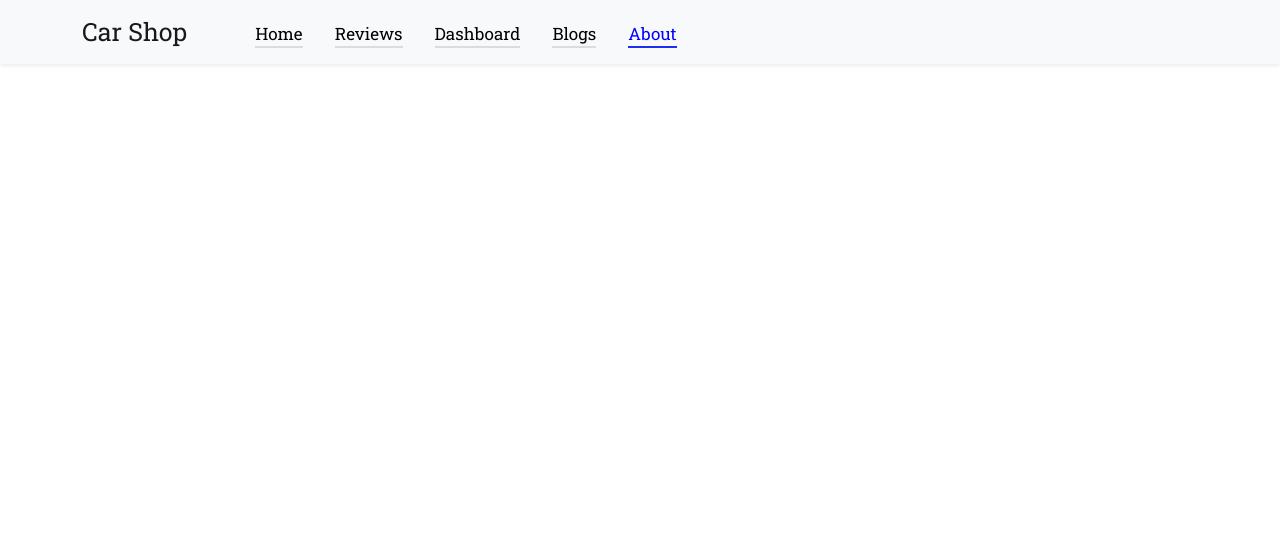
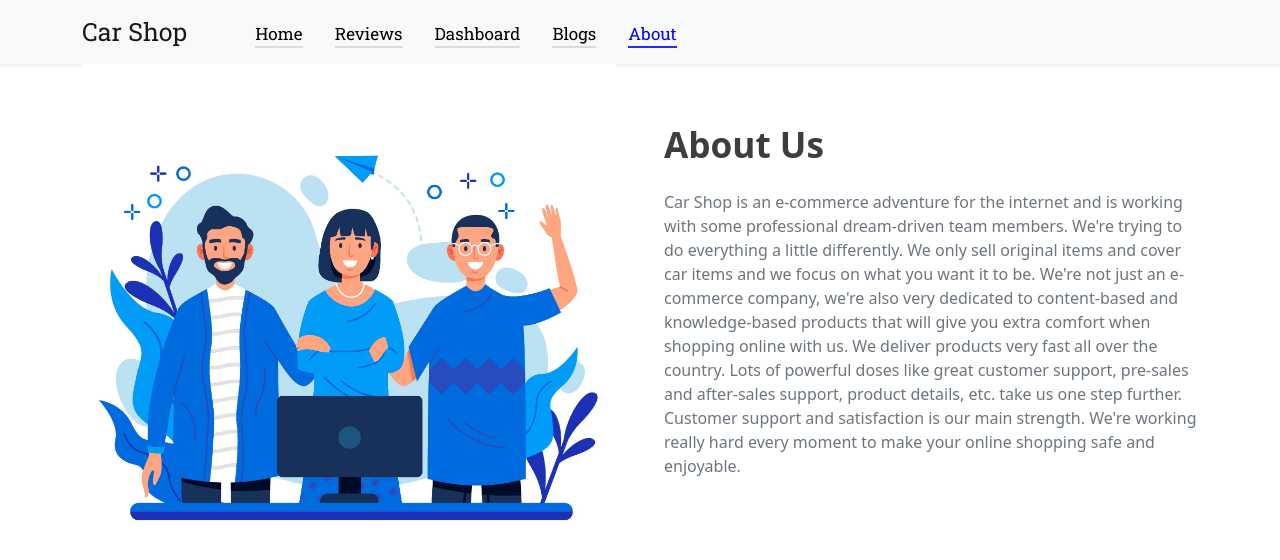
Before and after one commit to developer-sahadat/Car-analysis-website-in-ReactJs, a React (Create React App) app: page /about in a window 1280 px wide. Shown: the top 560 px of the page. Built offline with nearby package versions, Linux system fonts and the light colour scheme.

Commit message:
about us added

```diff
--- a/src/Components/About/About.js
+++ b/src/Components/About/About.js
@@ -1,9 +1,20 @@
 import React from 'react';
+import aboutImag from '../../Assets/Images/about.jpg';
 
 const About = () => {
     return (
-        <div>
-
+        <div >
+            <div className="container">
+                <div className="row g-5 row-cols-md-2 justify-content-center align-items-center">
+                    <div>
+                        <img className='img-fluid' src={aboutImag} alt="" />
+                    </div>
+                    <div>
+                       <h2>About Us</h2>
+                        <p className='text-muted pt-3'>Car Shop is an e-commerce adventure for the internet and is working with some professional dream-driven team members. We're trying to do everything a little differently. We only sell original items and cover car items and we focus on what you want it to be. We're not just an e-commerce company, we're also very dedicated to content-based and knowledge-based products that will give you extra comfort when shopping online with us. We deliver products very fast all over the country. Lots of powerful doses like great customer support, pre-sales and after-sales support, product details, etc. take us one step further. Customer support and satisfaction is our main strength. We're working really hard every moment to make your online shopping safe and enjoyable.</p>
+                    </div>
+                </div>
+            </div>
         </div>
     );
 };
```
